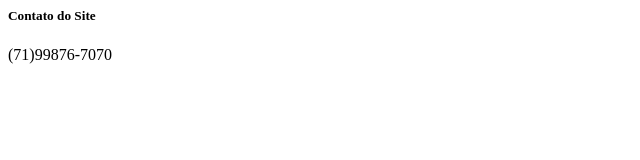
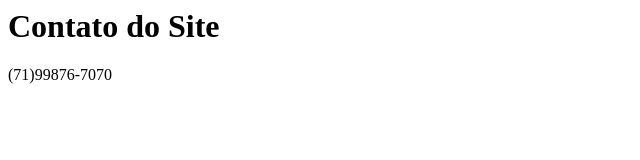
Before and after one commit to FFM2018/github-master, a plain HTML site: page pagina-contato.html in a window 1280 px wide. Shown: the whole page, without its empty margins (0-640 px from the left). Drawn offline with Linux system fonts and the light colour scheme.

Commit message:
bug corrigido fixes #3

```diff
--- a/pagina-contato.html
+++ b/pagina-contato.html
@@ -3,7 +3,7 @@
         <title>Página de Contato</title>
     </head>
     <body>
-        <h5>Contato do Site</h5>
+        <h1>Contato do Site</h1>
         <list>
             <contato>(71)99876-7070</contato>
         </list>
```
